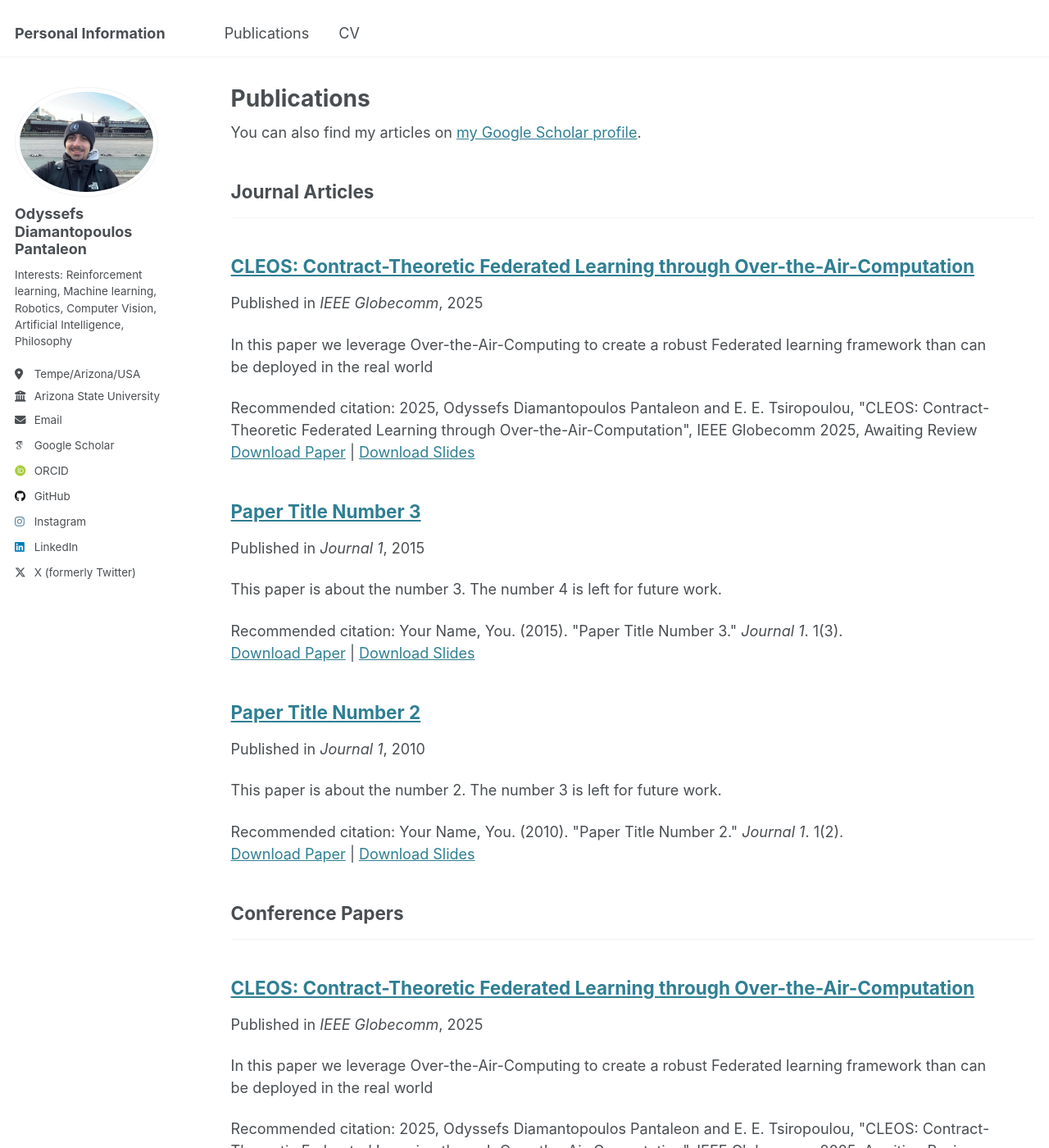
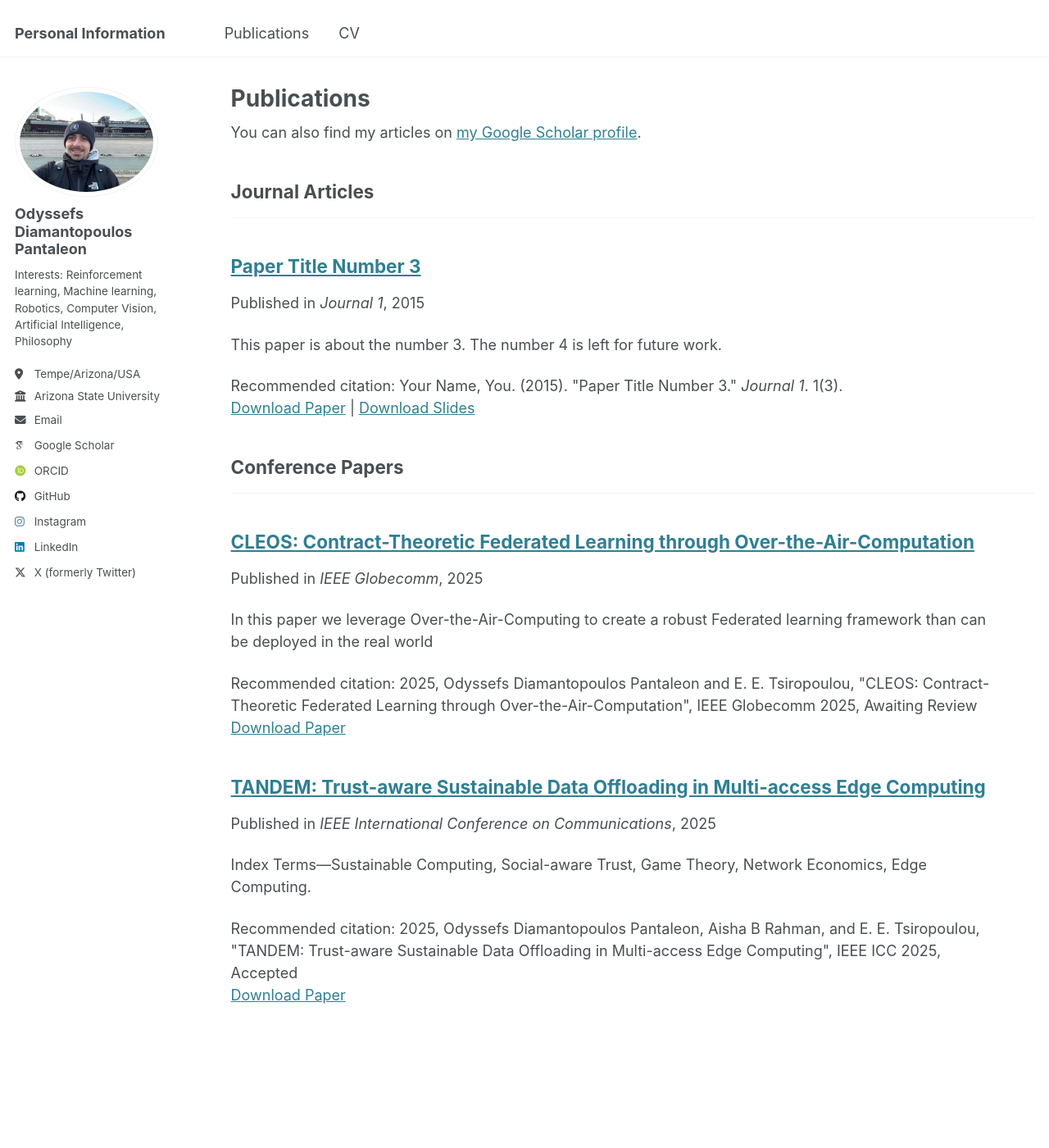
Before and after one commit to gody10/gody10.github.io, a Jekyll site: the page built from _pages/publications.html, in a window 1280 px wide and 1400 px high. Shown: the whole window at 82% size. Built offline with Jekyll 4.4.1, drawn with Linux system fonts in a browser that asks for light colours; some web fonts are replaced.

Commit message:
Publications

```diff
--- a/_publications/2009-10-01-paper-title-number-1.md
+++ /dev/null
@@ -1,14 +0,0 @@
----
-title: "CLEOS: Contract-Theoretic Federated Learning through Over-the-Air-Computation"
-collection: publications
-category: manuscripts
-permalink: /publication/2009-10-01-paper-title-number-1
-excerpt: 'In this paper we leverage Over-the-Air-Computing to create a robust Federated learning framework than can be deployed in the real world'
-date: 2025-03-01
-venue: 'IEEE Globecomm'
-slidesurl: ''
-paperurl: 'files/tandem'
-citation: '2025, Odyssefs Diamantopoulos Pantaleon and E. E. Tsiropoulou, "CLEOS: Contract-Theoretic Federated Learning through Over-the-Air-Computation", IEEE Globecomm 2025, Awaiting Review'
----
-
-The contents above will be part of a list of publications, if the user clicks the link for the publication than the contents of section will be rendered as a full page, allowing you to provide more information about the paper for the reader. When publications are displayed as a single page, the contents of the above "citation" field will automatically be included below this section in a smaller font.
--- a/_publications/2010-10-01-paper-title-number-2.md
+++ /dev/null
@@ -1,14 +0,0 @@
----
-title: "Paper Title Number 2"
-collection: publications
-category: manuscripts
-permalink: /publication/2010-10-01-paper-title-number-2
-excerpt: 'This paper is about the number 2. The number 3 is left for future work.'
-date: 2010-10-01
-venue: 'Journal 1'
-slidesurl: 'http://academicpages.github.io/files/slides2.pdf'
-paperurl: 'http://academicpages.github.io/files/paper2.pdf'
-citation: 'Your Name, You. (2010). &quot;Paper Title Number 2.&quot; <i>Journal 1</i>. 1(2).'
----
-
-The contents above will be part of a list of publications, if the user clicks the link for the publication than the contents of section will be rendered as a full page, allowing you to provide more information about the paper for the reader. When publications are displayed as a single page, the contents of the above "citation" field will automatically be included below this section in a smaller font.
```
Also changed, not shown: _publications/tandem.md (+2 -2 lines).
